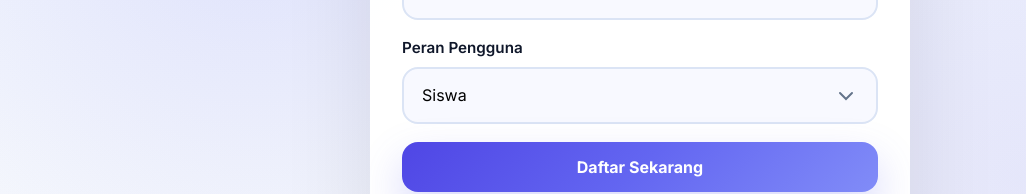
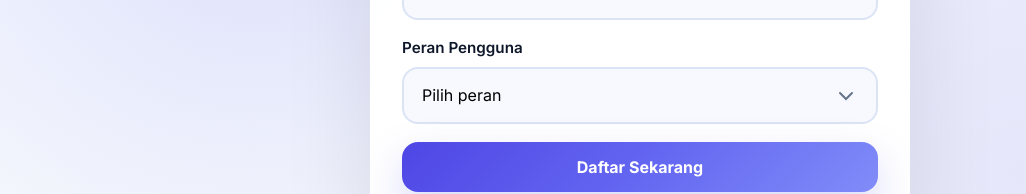
Before and after one commit to ziyadmapelcoding2-design/web-absensi, a React (Vite) app in the folder frontend/: page /register in a window 1280 px wide. Shown: the part 567-761 px from the top of the page, without its empty margins (0-1026 px from the left). Built offline with nearby package versions, Linux system fonts and the light colour scheme; no server answers.

Commit message:
macam2 tentang tanda panah register (belum siap)

```diff
--- a/frontend/src/pages/RegisterPage.jsx
+++ b/frontend/src/pages/RegisterPage.jsx
@@ -1,4 +1,4 @@
-import { useState } from 'react';
+import { useState, useEffect, useRef } from 'react';
 import { Link, useNavigate } from 'react-router-dom';
 import { register } from '../api.js';
 import ThemeToggle from '../components/ThemeToggle.jsx';
@@ -7,14 +7,35 @@ function RegisterPage({ onLogin, theme, onThemeToggle }) {
   const [nama, setNama] = useState('');
   const [email, setEmail] = useState('');
   const [password, setPassword] = useState('');
-  const [role, setRole] = useState('siswa');
+  // State role dikosongkan agar placeholder "Pilih peran anda" muncul di awal
+  const [role, setRole] = useState('');
+  const [isRoleOpen, setIsRoleOpen] = useState(false);
   const [showPassword, setShowPassword] = useState(false);
   const [error, setError] = useState('');
   const [loading, setLoading] = useState(false);
+  const roleRef = useRef(null);
   const navigate = useNavigate();
+
+  useEffect(() => {
+    const handleClickOutside = (event) => {
+      if (roleRef.current && !roleRef.current.contains(event.target)) {
+        setIsRoleOpen(false);
+      }
+    };
+
+    document.addEventListener('mousedown', handleClickOutside);
+    return () => document.removeEventListener('mousedown', handleClickOutside);
+  }, []);
 
   async function handleSubmit(event) {
     event.preventDefault();
+
+    // Validasi tambahan untuk memastikan peran sudah dipilih
+    if (!role) {
+      setError('Silakan pilih peran pengguna terlebih dahulu');
+      return;
+    }
+
     setError('');
     setLoading(true);
 
@@ -54,6 +75,7 @@ function RegisterPage({ onLogin, theme, onThemeToggle }) {
                 placeholder="Nama lengkap"
                 value={nama}
                 autoComplete="off"
+                className="focus:outline-none"
                 onChange={(e) => setNama(e.target.value)}
                 required
               />
@@ -68,6 +90,7 @@ function RegisterPage({ onLogin, theme, onThemeToggle }) {
                 placeholder="nama@sekolah.id"
                 value={email}
                 autoComplete="off"
+                className="focus:outline-none"
                 onChange={(e) => {
                   setEmail(e.target.value);
                   if (error) setError('');
@@ -82,12 +105,11 @@ function RegisterPage({ onLogin, theme, onThemeToggle }) {
                 <input
                   id="password"
                   name="new_user_password"
-                  // 'new-password' sangat krusial di halaman registrasi agar browser tidak
-                  // memasukkan password akun lain yang tersimpan di localhost
                   autoComplete="new-password"
                   type={showPassword ? 'text' : 'password'}
                   placeholder="••••••"
                   value={password}
+                  className="focus:outline-none"
                   onChange={(e) => {
                     setPassword(e.target.value);
                     if (error) setError('');
@@ -112,8 +134,11 @@ function RegisterPage({ onLogin, theme, onThemeToggle }) {
                 id="role"
                 value={role}
                 onChange={(e) => setRole(e.target.value)}
-                className="auth-select"
+                className="auth-select focus:outline-none"
+                required
               >
+                {/* Opsi default sebagai placeholder */}
+                <option value="" disabled hidden>Pilih peran</option>
                 <option value="siswa">Siswa</option>
                 <option value="guru">Guru</option>
                 <option value="admin">Admin</option>
```
Also changed, not shown: 1 other file (tests, documents, lock files or other folders).
